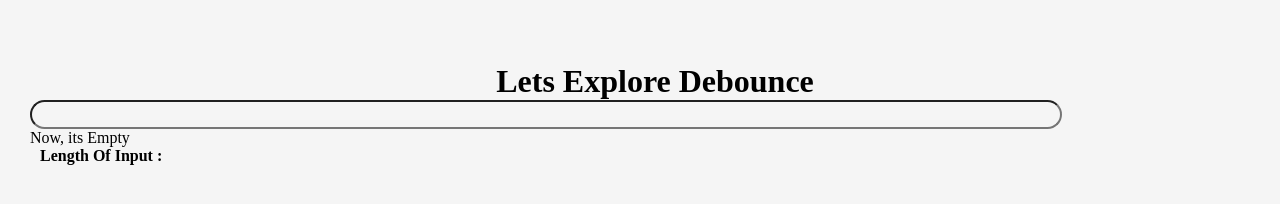
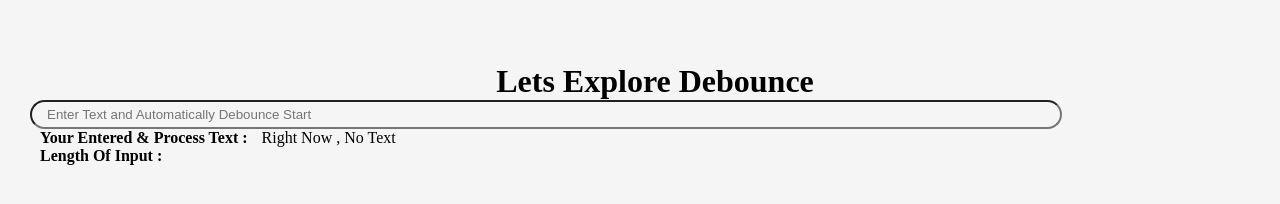
Before and after one commit to one-numan/debounce-js, a plain HTML site: page index.html in a window 1280 px wide. Drawn offline with Linux system fonts and the light colour scheme.

Commit message:
Update | index.html | improving Event Listeners , Adding PlaceHolder , Fixing Id

```diff
--- a/index.html
+++ b/index.html
@@ -43,9 +43,8 @@
         <h1>
             Lets Explore Debounce
         </h1>
-    <input type="text" id="inputField" place="type Something">
-    <p id="outputField">Now, its Empty</p>
-
+        <input type="text" id="inputField" place="type Something" placeholder="Enter Text and Automatically Debounce Start">
+        <p><b>Your Entered & Process Text : </b><span id="outputField">Right Now , No Text</span></p>
         <p><b>Length Of Input : </b><span id="lengthOfInput"></span></p>
 
 
```
Lines whose indentation alone changed are shown as unchanged.
